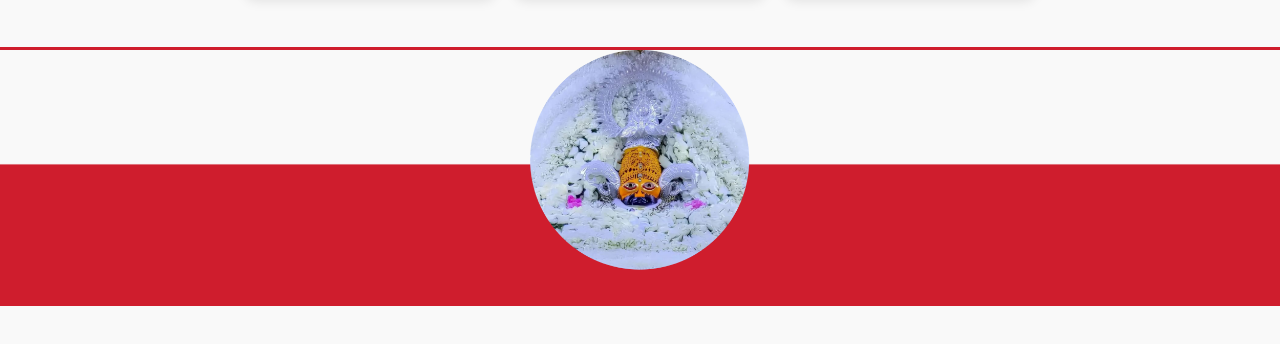
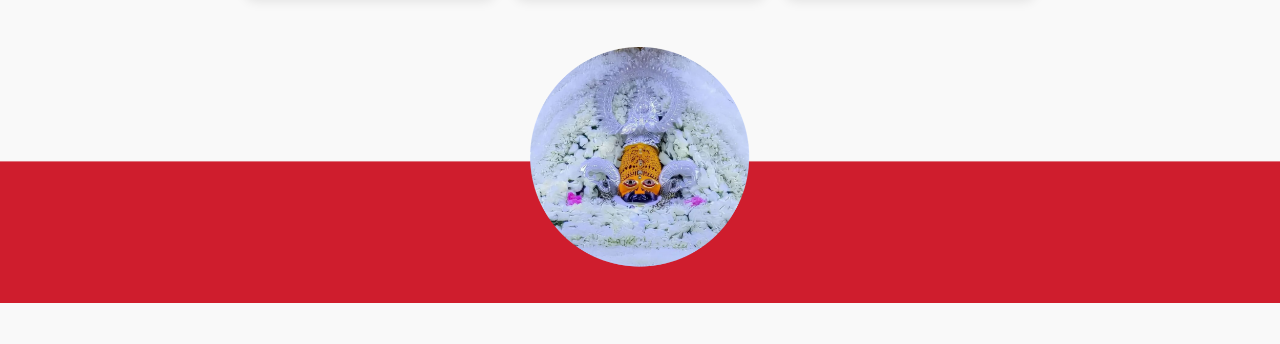
Before and after one commit to shyamdesale/App, a plain HTML site: page index.html in a window 1280 px wide. Shown: the part 352-696 px from the top of the page. Drawn offline with Linux system fonts and the light colour scheme.

Commit message:
Update style.css

```diff
--- a/style.css
+++ b/style.css
@@ -84,7 +84,6 @@ footer {
 .foot {
     width: 100%;
     display: block;
-    border-top: 3px solid #cf1d2d;
 }
 
 /* ✅ Mobile Responsiveness */
```
